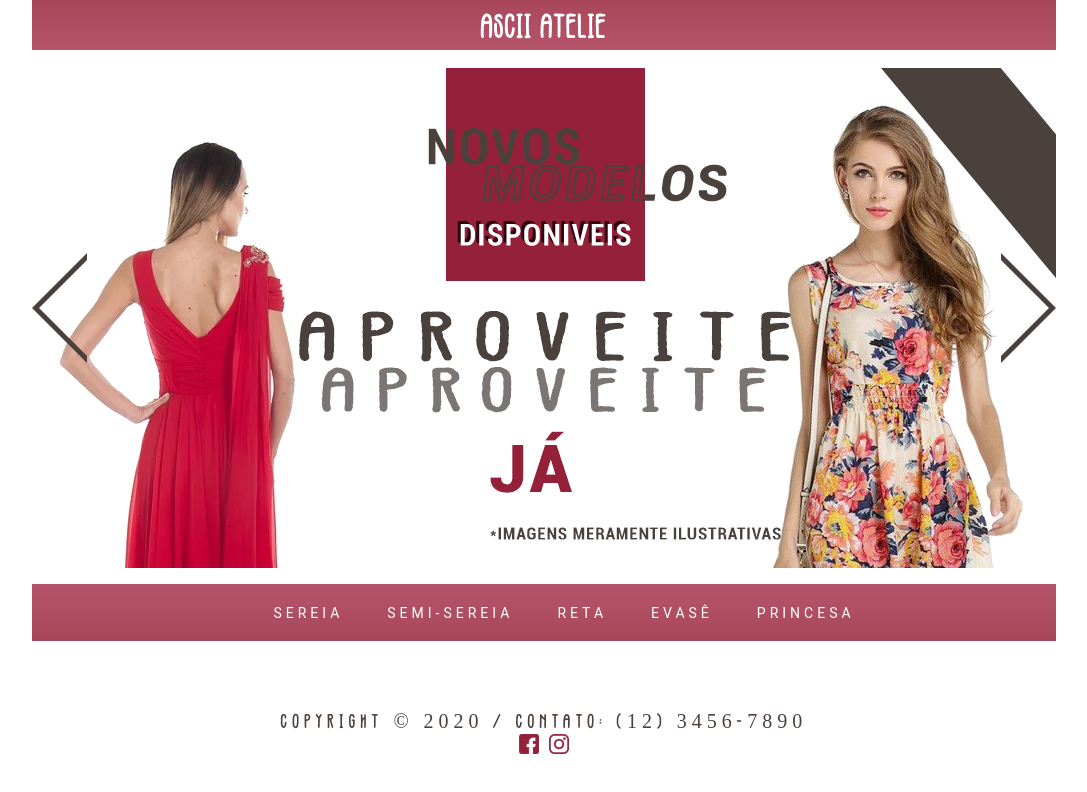
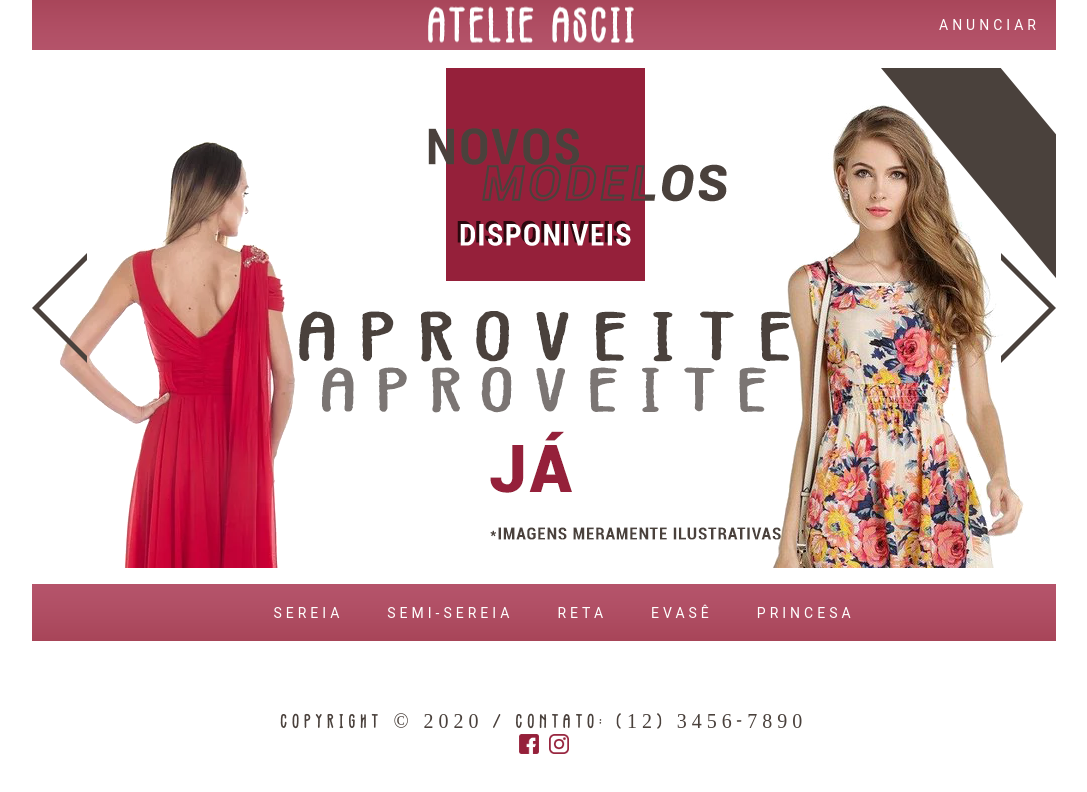
Before and after one commit to Sekktion/ProjetoAtelie, a website: page public/home.html in a window 1280 px wide. Shown: the whole page, without its empty margins (96-1183 px from the left). Drawn offline with nearby package versions, Linux system fonts and the light colour scheme; no server answers.

Commit message:
Add files via upload

```diff
--- a/public/_css/style.css
+++ b/public/_css/style.css
@@ -25,6 +25,9 @@ header {
     width: 1024px;
     margin: auto;
     position: -ms-page;
+}
+.home_home{
+    background-image: url(../_imagens/degrade_home.png);
 }
 header p{
     text-align: center;
@@ -108,16 +111,19 @@ font-size: 20px;
     top:0;
     right:0;
     height: 100%;
-    text-align: center;
+    text-align: right;
+    z-index: 10;
 }
 .header-nav ul{
     margin:0;
     padding: 0;
+    z-index: 10;
 }
 .header-nav li{
     display: inline-block;
     list-style: none;
     padding: 16px;
+    z-index: 10;
 }
 .header-nav a{
     color:white;
@@ -126,9 +132,11 @@ font-size: 20px;
     font-size: 14px;
     letter-spacing: 4px;
     font-family: Roboto;
+    z-index: 10;
 }
 .header-nav a:hover{
     color:#dbcab0;
+    z-index: 10;
 }
 button.slick-prev{
     font-size: 0px;
--- a/public/home.html
+++ b/public/home.html
@@ -15,8 +15,12 @@
             <link rel="stylesheet" href="https://cdnjs.cloudflare.com/ajax/libs/OwlCarousel2/2.3.4/assets/owl.carousel.min.css">
 
         </head>
-        <header>
-            <p>ascii Atelie</p>
+        <header class="home_home">
+           <nav class="header-nav">
+            <ul>
+                <li><a href="upload_info.html">anunciar</a></li>
+            </ul>
+        </nav>
         </header>
         <body onload="criaSlideshow()">
             <div id="principal">            <!-- DIV COM O CONTEÚDO PRINCIPAL E AS FORMATAÇÕES -->
```
Also changed, not shown: public/_imagens/degrade_home.png (added).
